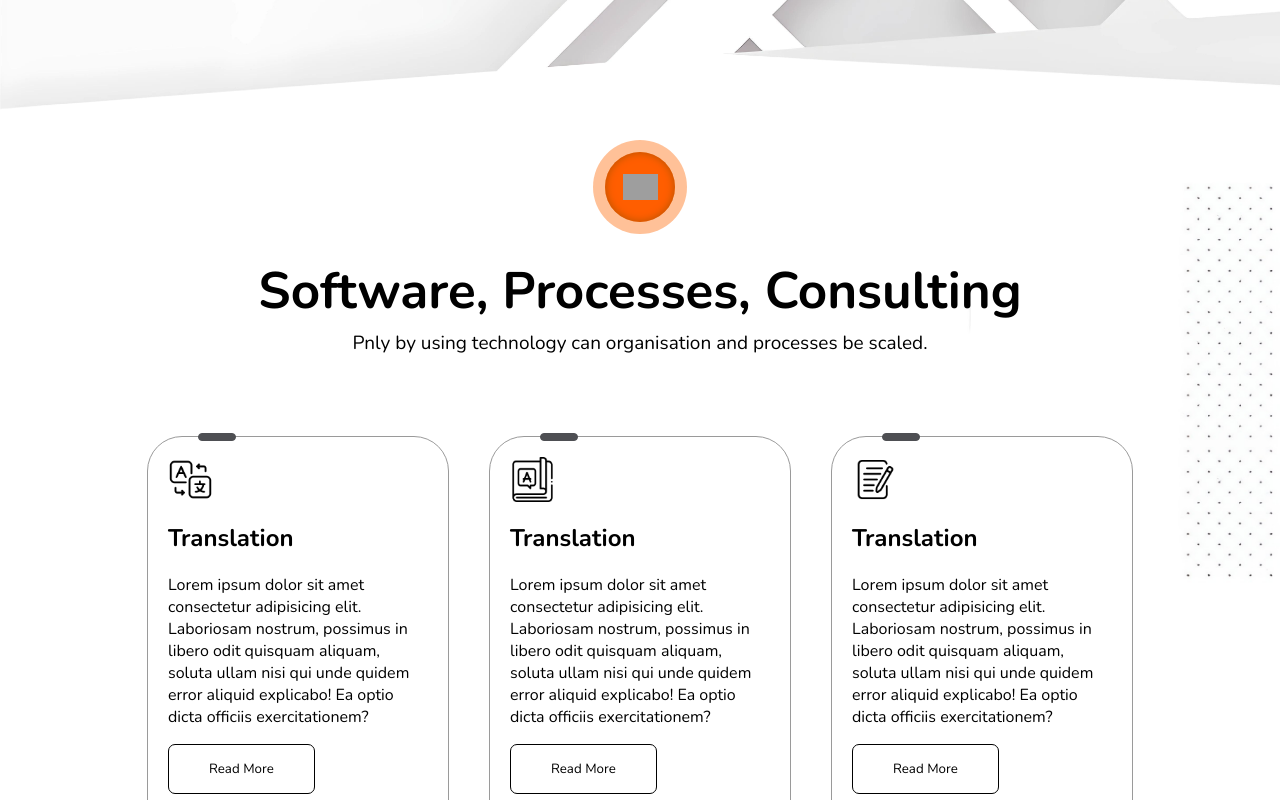
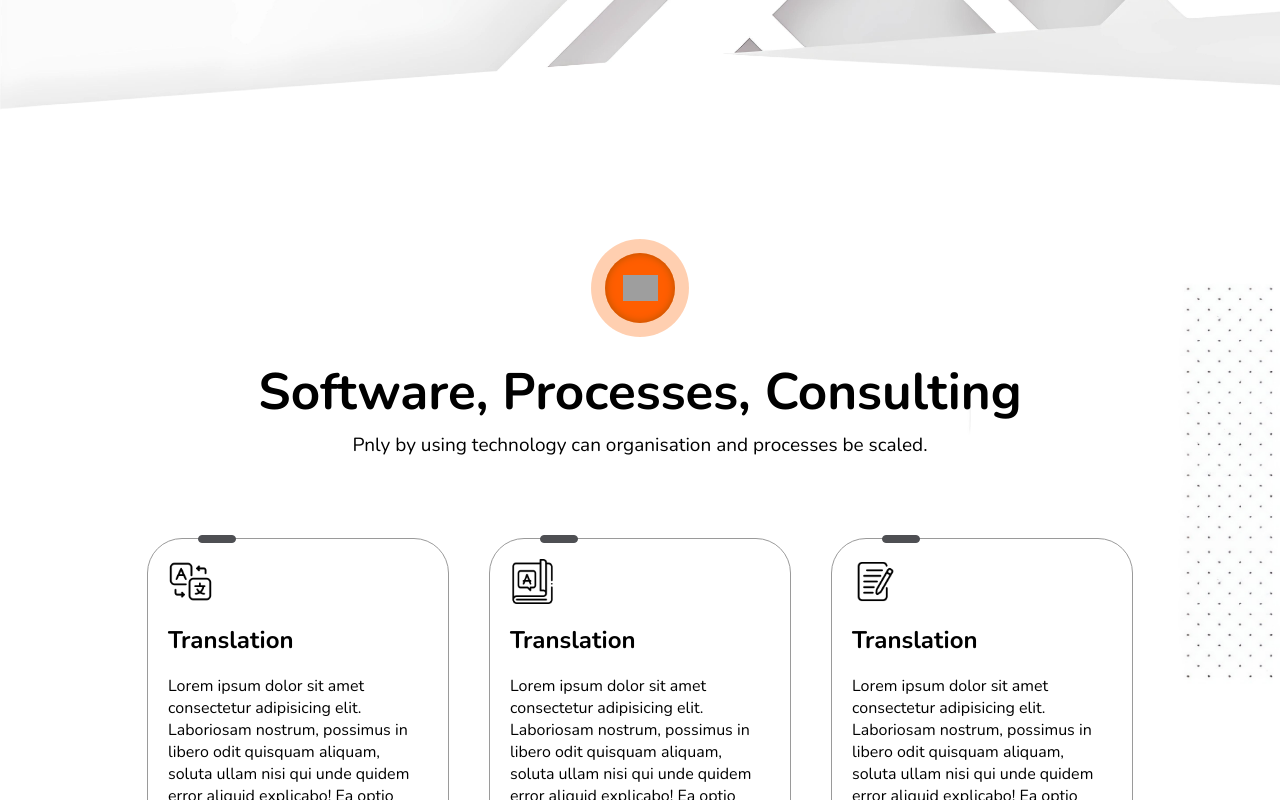
Before and after one commit to Hasstyk228/Site_2, a React (Vite) app: page / in a window 1280 px wide. Shown: the part 700-1500 px from the top of the page. Built offline with nearby package versions, Linux system fonts and the light colour scheme; grey boxes are pictures that could not be loaded.

Commit message:
new update

```diff
--- a/src/components/Section_2/section_2.module.css
+++ b/src/components/Section_2/section_2.module.css
@@ -3,7 +3,7 @@
     border: 0px solid;
     height: 750px;
     margin: -8px;
-    margin-top: -8%;
+    margin-top: 0;
     margin-bottom: 150px;
     display:flex;
     flex-direction: column;
--- a/src/components/Section_7/Section_7.module.css
+++ b/src/components/Section_7/Section_7.module.css
@@ -119,8 +119,8 @@
           &>:nth-child(1)[type="checkbox"]:checked::after {
             content: "";
             position: absolute;
-            top: 10%;
-            left: 30%;
+            top: 2px;
+            left: 5px;
             width: 4px;
             height: 8px;
             border: solid #fff;
```
